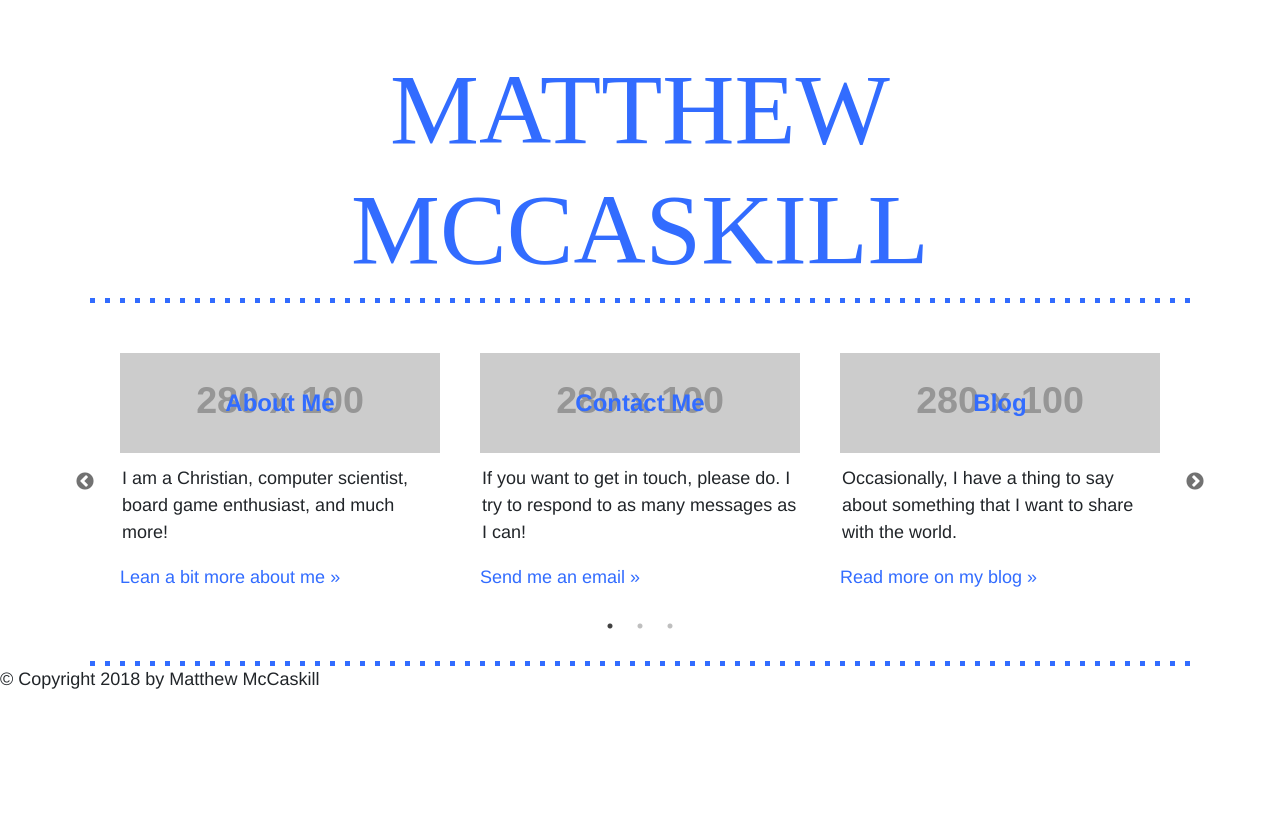
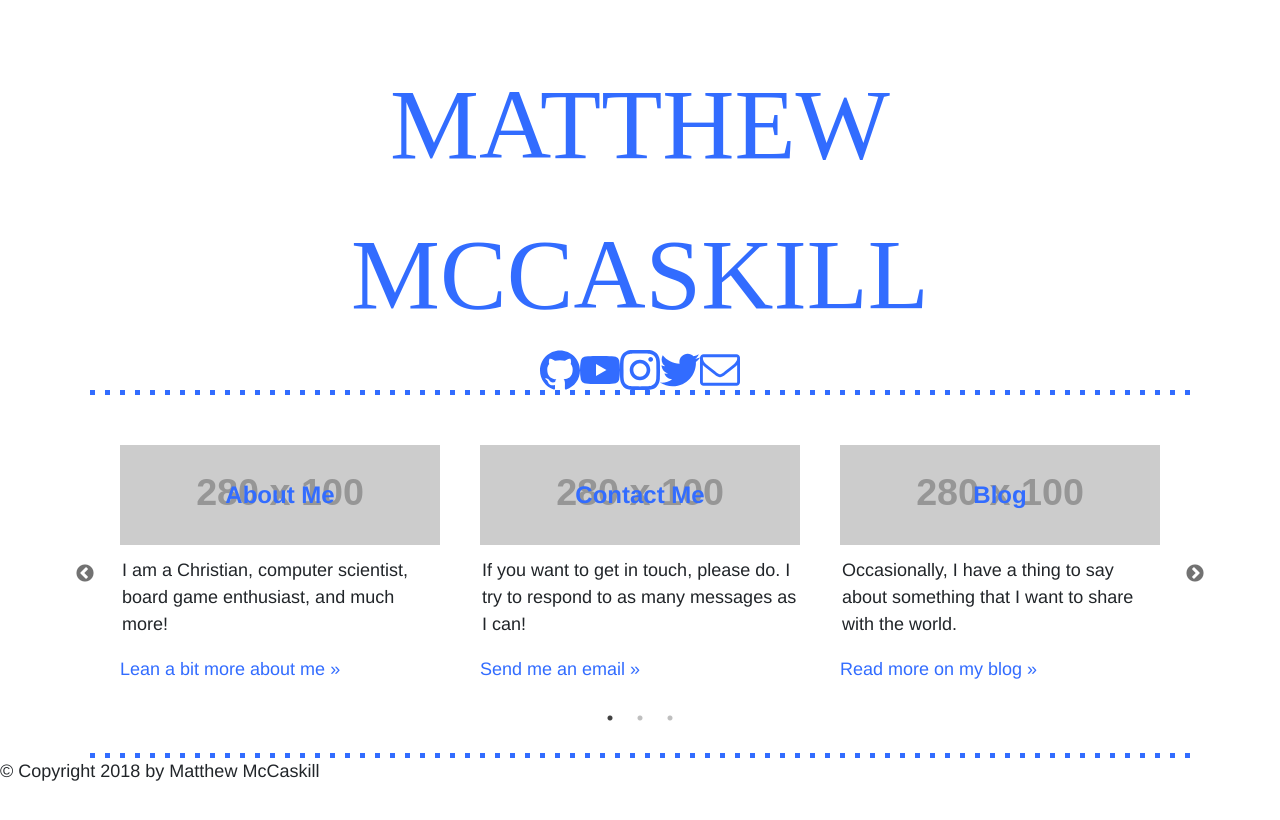
Before and after one commit to ZekNikZ/zeknikz.github.io, a Jekyll site: the page built from index.html, in a window 1280 px wide. Shown: the top 820 px of the page. Built offline with Jekyll 4.4.1, drawn with Linux system fonts in a browser that asks for light colours; nearby versions of some CDN libraries; some web fonts are replaced; library files that are not in the unit come from our copies.

Commit message:
Initial social media icons

```diff
--- a/css/style.scss
+++ b/css/style.scss
@@ -37,6 +37,25 @@ $maincolor: #326cff;
     font-size: 100px;
     margin-top: 50px;
     color: $maincolor;
+    display: block;
+}
+
+.namelogo:hover {
+    text-decoration: none;
+    color: $maincolor;
+}
+
+.socialicon {
+    display: block;
+}
+
+.socialicon img {
+    height: 40px;
+}
+
+.socialtray {
+    display: flex;
+    justify-content: center;
 }
 
 footer {
@@ -49,8 +68,8 @@ footer {
 }
 
 .borderimage {
-    -webkit-border-image: url(/img/border2.png) 5 space;
-    border-image: url(/img/border2.png) 5 space;
+    -webkit-border-image: url(/img/misc/border.png) 5 space;
+    border-image: url(/img/misc/border.png) 5 space;
 }
 
 .topborder {
--- a/index.html
+++ b/index.html
@@ -47,7 +47,19 @@ title: Home
     <div class="container mainpage">
         <div class="row">
             <div class="col-12">
-                <h1 class="namelogo">MATTHEW MCCASKILL</h1>
+                <a class="namelogo" href="/">MATTHEW MCCASKILL</a>
+            </div>
+        </div>
+
+        <div class="row">
+            <div class="col-12">
+                <div class="socialtray">
+                    {% for socialsite in site.data.social %}
+                    <a class="socialicon" href="{{ socialsite.link }}">
+                        <img src="/img/icons/{{ socialsite.site }}.svg" />
+                    </a>
+                    {% endfor %}
+                </div>
             </div>
         </div>
 
```
Also changed, not shown: _data/social.yml (added, +10 -0 lines), img/border.png (deleted), img/ft-aboutme.jpg (deleted), img/ft-mario.png (deleted), img/ft-pathfinder.png (deleted), img/icons/github.svg (added), img/icons/instagram.svg (added), img/icons/mail.svg (added), img/icons/twitter.svg (added), img/icons/youtube.svg (added), img/misc/border.png (renamed from img/border2.png).
